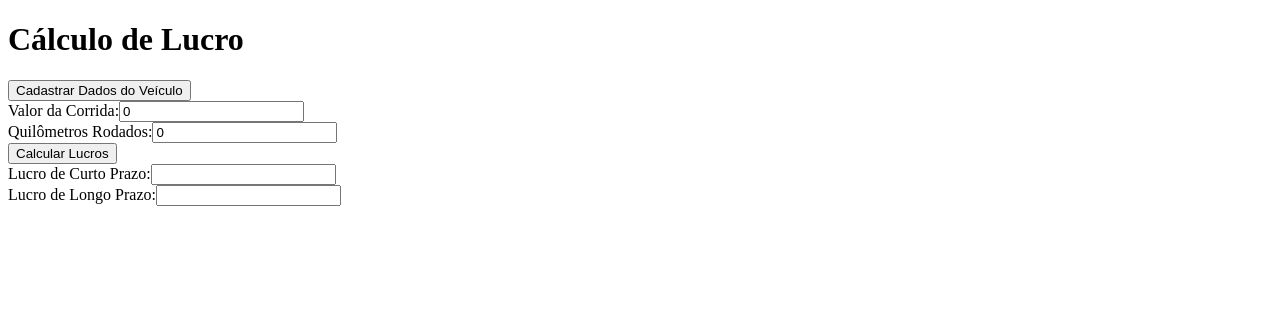
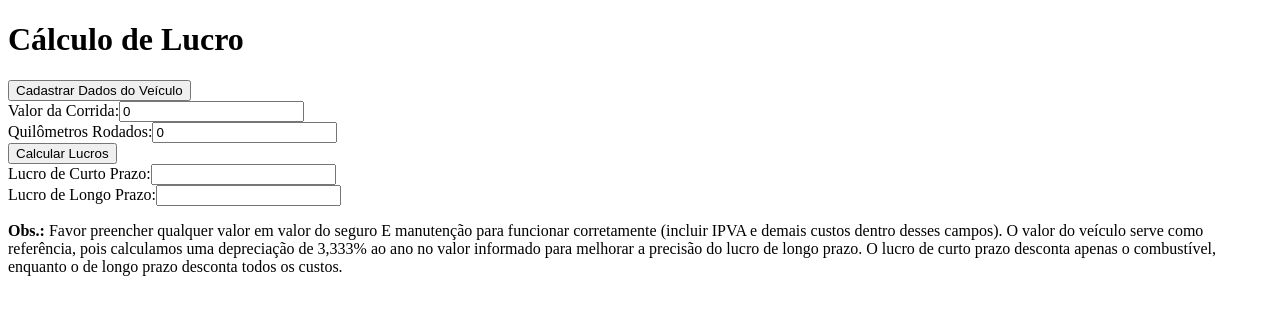
Before and after one commit to bracco42/AppLucro.com, a Next.js app: page / in a window 1280 px wide. Shown: the top 314 px of the page. Built offline with nearby package versions, Linux system fonts and the light colour scheme.

Commit message:
Update page.tsx

```diff
--- a/app/page.tsx
+++ b/app/page.tsx
@@ -91,6 +91,10 @@ export default function CalculoLucro() {
         <label>Lucro de Longo Prazo:</label>
         <input type="text" value={lucroLongoPrazo !== null ? `R$${lucroLongoPrazo.toFixed(2)}` : ''} readOnly />
       </div>
+
+      <p>
+        <strong>Obs.:</strong> Favor preencher qualquer valor em valor do seguro E manutenção para funcionar corretamente (incluir IPVA e demais custos dentro desses campos). O valor do veículo serve como referência, pois calculamos uma depreciação de 3,333% ao ano no valor informado para melhorar a precisão do lucro de longo prazo. O lucro de curto prazo desconta apenas o combustível, enquanto o de longo prazo desconta todos os custos.
+      </p>
     </div>
   );
 }
```
